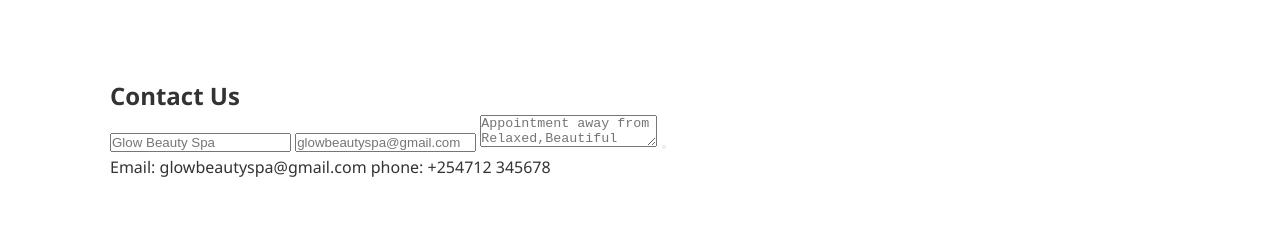
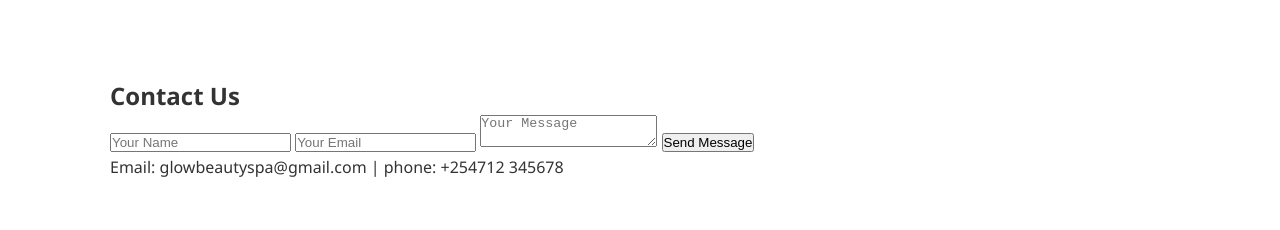
Before and after one commit to V-allary/Glow-Beauty-Spa, a plain HTML site: page index.html in a window 1280 px wide. Shown: the part 1116-1346 px from the top of the page. Drawn offline with Linux system fonts and the light colour scheme.

Commit message:
Add files via upload

```diff
--- a/index.html
+++ b/index.html
@@ -52,12 +52,13 @@
         <section class="Contact" id="contact">
             <h2>Contact Us</h2>
             <form>
-             <input type="text"  placeholder="Glow Beauty Spa">
-             <input type="email" placeholder="glowbeautyspa@gmail.com">
-             <textarea placeholder="Appointment away from Relaxed,Beautiful Body"></textarea>
-             <button type="submit"Send Message ></button>
-            </form>
-            <p>Email: glowbeautyspa@gmail.com  phone: +254712 345678</p>
+                <input type="text" placeholder="Your Name" required>
+                <input type="email" placeholder="Your Email" required>
+                <textarea placeholder="Your Message" required></textarea>
+                <button type="submit">Send Message</button>
+              </form>
+
+            <p>Email: glowbeautyspa@gmail.com | phone: +254712 345678</p>
         </section>
         <section class="testimonials">
             <h2>What Our Clients Say</h2>
@@ -74,8 +75,6 @@
               <strong>- Jessica M.</strong>
             </div>
           </section>
-
-          <section class="contact" id="contact">
         <section class="location">
             <h2>Our Location</h2>
             <p>Visit us at: <strong>Glow Beauty Spa, Kenyatta Avenue, Nairobi</strong></p>
```
